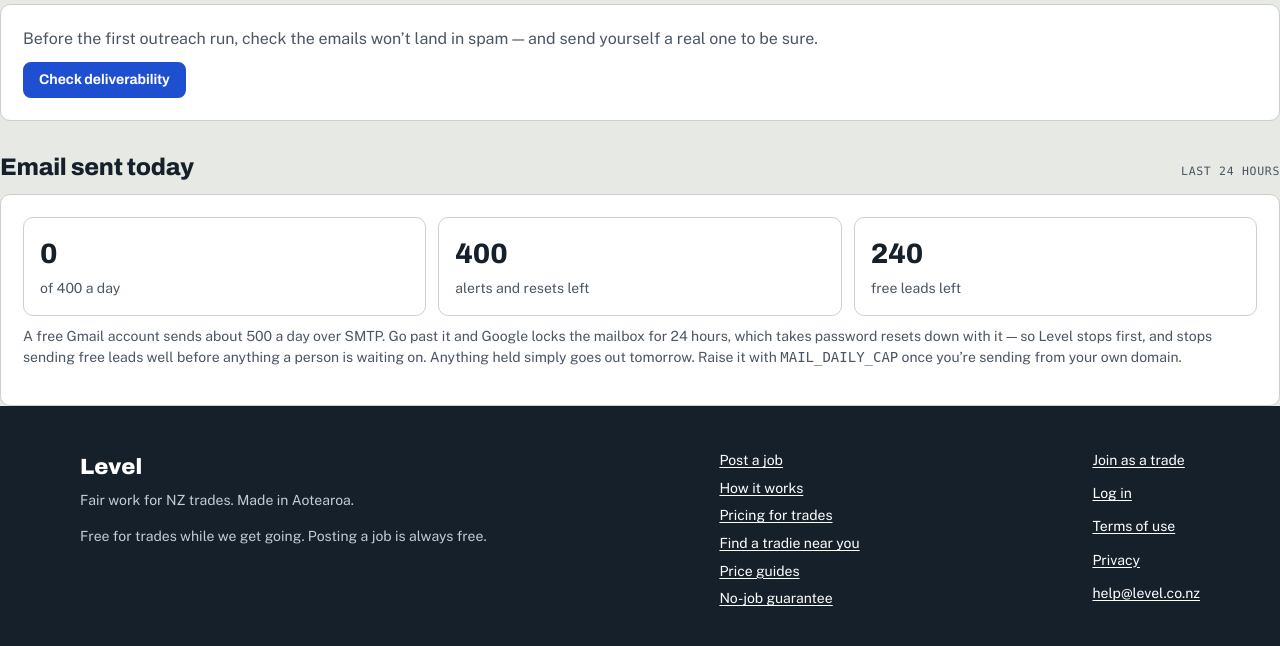
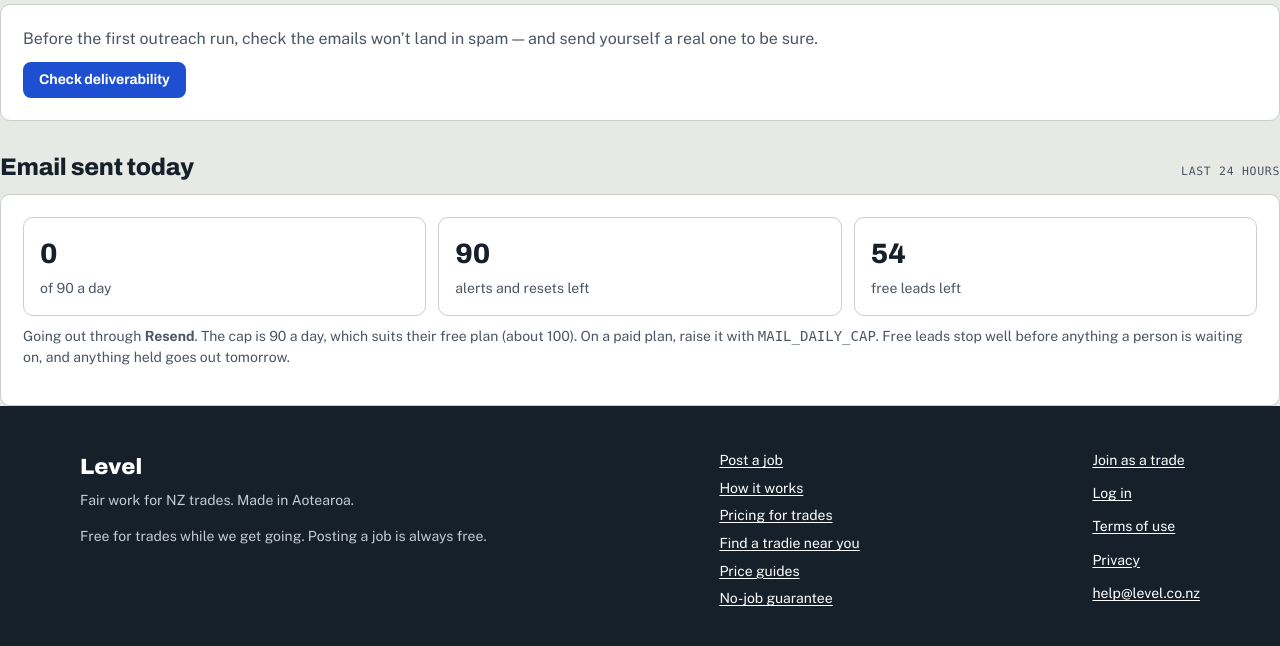
Before and after one commit to gabe-w26/level, a Flask app: page /admin/setup in a window 1280 px wide. Shown: the part 3868-4514 px from the top of the page. Run offline with Flask 3, Linux system fonts and the light colour scheme; the visitor is signed in with stand-in values (Sample User, id 1); data comes from the database, SQL or seed files in the repository; data that the repository does not hold is empty; some libraries are stand-ins or nearby versions; some web fonts are replaced.

Commit message:
Let the daily cap follow whichever provider is sending
The cap was a flat 400, sized for a free Gmail's ~500 a day. Resend's free plan
is around 100, so switching provider would quietly have put the ceiling above
what the provider allows — and that failure is silent: the sends just start
coming back refused.

It now follows the transport: 400 on SMTP, 90 on Resend, and whatever you set
if you set MAIL_DAILY_CAP, which is what you do once you're on a paid plan and
know your own real limit. Admin → Setup names which provider is sending and
which ceiling applies.

Two existing tests read config.MAIL_DAILY_CAP directly and had to move to
mailer.daily_cap(); that constant is now the override rather than the effective
value.

Co-Authored-By: Claude Opus 5 <noreply@anthropic.com>

```diff
--- a/app.py
+++ b/app.py
@@ -2234,7 +2234,8 @@ def admin_setup():
     status = {'email': mailer.enabled(), 'texts': sms.enabled(), 'ai': ai.enabled()}
     return render_template('admin/setup.html', groups=SETUP_GROUPS, status=status, integrations=integrations,
                            backups=backup.status(db()),
-                           mail=dict(sent_today=mailer.sent_today(db()), cap=config.MAIL_DAILY_CAP,
+                           mail=dict(sent_today=mailer.sent_today(db()), cap=mailer.daily_cap(),
+                                     how=mailer.how(), pinned=bool(config.MAIL_DAILY_CAP),
                                      alerts_left=mailer.allowance(db(), 'alert'),
                                      leads_left=mailer.allowance(db(), 'outreach')))
 
--- a/mailer.py
+++ b/mailer.py
@@ -149,6 +149,19 @@ def sent_today(db, at=None):
     return alerts + leads
 
 
+def daily_cap():
+    """How many we'll send in a day, before the provider starts refusing.
+
+    Follows whichever provider is actually sending, because the two have very
+    different ceilings — a free Gmail is around 500 a day and Resend's free plan
+    around 100. Getting this wrong is quiet: the sends simply start failing.
+    Set MAIL_DAILY_CAP once you know your own plan's real limit.
+    """
+    if config.MAIL_DAILY_CAP:
+        return config.MAIL_DAILY_CAP
+    return config.MAIL_CAP_RESEND if how() == 'resend' else config.MAIL_CAP_SMTP
+
+
 def allowance(db, kind='alert', at=None):
     """How many more emails of this kind we may send before we stop.
 
@@ -158,7 +171,7 @@ def allowance(db, kind='alert', at=None):
     so they don't get the same headroom.
     """
     used = sent_today(db, at)
-    ceiling = config.MAIL_DAILY_CAP
+    ceiling = daily_cap()
     if kind == 'outreach':
         ceiling = int(ceiling * config.MAIL_OUTREACH_SHARE)
     return max(0, ceiling - used)
--- a/templates/admin/setup.html
+++ b/templates/admin/setup.html
@@ -107,10 +107,14 @@
       <div><b>{{ mail.leads_left }}</b><span class="small muted">free leads left</span></div>
     </div>
     <p class="small muted" style="margin-top:10px">
-      A free Gmail account sends about 500 a day over SMTP. Go past it and Google locks the mailbox for
-      24 hours, which takes password resets down with it — so {{ cfg.BRAND }} stops first, and stops sending
-      free leads well before anything a person is waiting on. Anything held simply goes out tomorrow.
-      Raise it with <code>MAIL_DAILY_CAP</code> once you’re sending from your own domain.
+      {% if mail.how == 'resend' %}Going out through <b>Resend</b>. The cap is {{ mail.cap }} a day, which
+      suits their free plan (about 100). On a paid plan, raise it with <code>MAIL_DAILY_CAP</code>.
+      {% elif mail.how == 'smtp' %}Going out over <b>SMTP</b>. A free Gmail sends about 500 a day; past that
+      Google locks the mailbox for 24 hours and takes password resets down with it, so we stop at
+      {{ mail.cap }}.
+      {% else %}Nothing is going out yet — add an email provider above.{% endif %}
+      {% if mail.pinned %}<b>MAIL_DAILY_CAP is set, so that figure is yours, not ours.</b>{% endif %}
+      Free leads stop well before anything a person is waiting on, and anything held goes out tomorrow.
     </p>
   </div>
 
```
Also changed, not shown: config.py (+6 -1 lines), tests/test_deliverability.py (+15 -0 lines), tests/test_outreach.py (+4 -3 lines).
